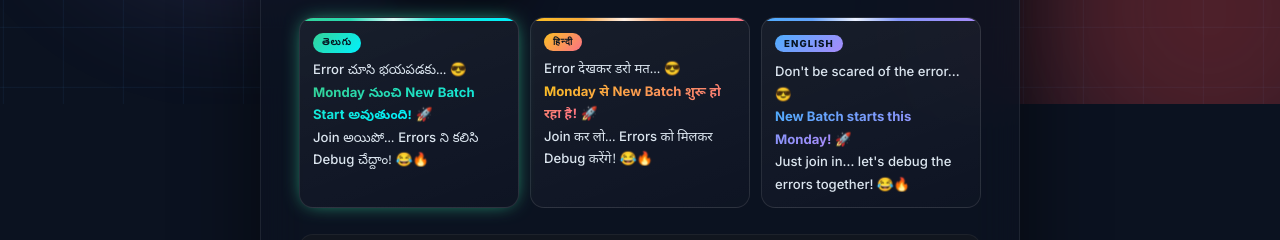
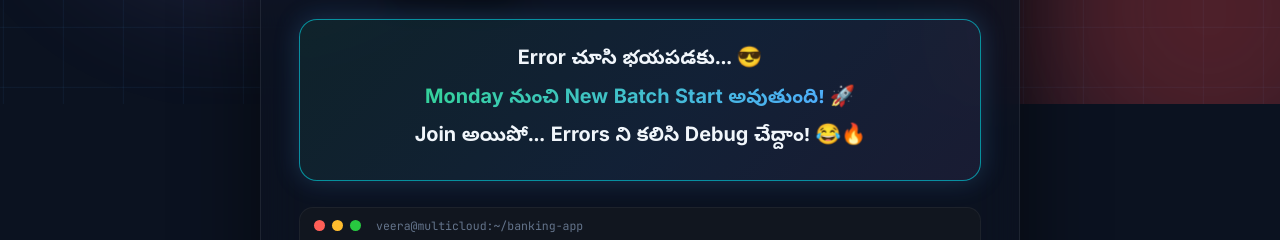
Before and after one commit to Keerthireddy-keerthi/azure_microservice_banking_application, a plain HTML site: page frontend/banking-ui/public/error.html in a window 1280 px wide. Shown: the part 696-936 px from the top of the page. Drawn offline with Linux system fonts and the light colour scheme.

Commit message:
Revert "feat(404): tri-lingual batch call-out (Telugu/Hindi/English) with per-language colours"
This reverts commit 62ee790d381a2b05a7649e2d6cdc363c616da382.

```diff
--- a/frontend/banking-ui/public/error.html
+++ b/frontend/banking-ui/public/error.html
@@ -4,7 +4,7 @@
   <meta charset="utf-8" />
   <meta name="viewport" content="width=device-width, initial-scale=1.0" />
   <title>404 — Service Unavailable | Veera_NareshIT_Bank</title>
-  <link href="https://fonts.googleapis.com/css2?family=Inter:wght@300;400;500;600;700;800;900&family=JetBrains+Mono:wght@400;600&family=Noto+Sans+Telugu:wght@400;600;700&family=Noto+Sans+Devanagari:wght@400;600;700&display=swap" rel="stylesheet" />
+  <link href="https://fonts.googleapis.com/css2?family=Inter:wght@300;400;500;600;700;800;900&family=JetBrains+Mono:wght@400;600&family=Noto+Sans+Telugu:wght@400;600;700&display=swap" rel="stylesheet" />
   <style>
     * { box-sizing: border-box; margin: 0; padding: 0; }
 
@@ -174,57 +174,36 @@
     .bubble .who { display: block; font-size: .68rem; letter-spacing: 1.8px; text-transform: uppercase; color: #7a8fa6; margin-bottom: 7px; }
     .bubble .line { display: block; animation: bubblePop .45s ease both; }
 
-    /* ═══════════ Tri-lingual batch call-out ═══════════ */
-    @keyframes cardIn   { from { opacity: 0; transform: translateY(14px) scale(.97); } to { opacity: 1; transform: translateY(0) scale(1); } }
-    @keyframes glowVar  { 0%,100% { box-shadow: 0 0 0 -8px var(--c1); } 50% { box-shadow: 0 0 24px -6px var(--c1); } }
-    @keyframes emojiPop { 0%,100% { transform: scale(1) rotate(0); } 50% { transform: scale(1.26) rotate(-8deg); } }
-    @keyframes sweepBar { 0% { transform: translateX(-100%); } 100% { transform: translateX(100%); } }
+    /* ═══════════ Telugu batch call-out ═══════════ */
+    @keyframes lineIn   { from { opacity: 0; transform: translateY(14px); } to { opacity: 1; transform: translateY(0); } }
+    @keyframes glowEdge { 0%,100% { box-shadow: 0 0 0 rgba(79,172,254,0); border-color: rgba(79,172,254,0.3); } 50% { box-shadow: 0 0 26px rgba(79,172,254,0.22); border-color: rgba(0,242,254,0.55); } }
+    @keyframes emojiPop { 0%,100% { transform: scale(1) rotate(0); } 50% { transform: scale(1.28) rotate(-8deg); } }
 
-    .lang-grid {
-      display: grid; grid-template-columns: repeat(auto-fit, minmax(196px, 1fr));
-      gap: 11px; margin-top: 20px; text-align: left;
+    .telugu-note {
+      position: relative; overflow: hidden; margin-top: 22px; padding: 22px 20px;
+      border-radius: 18px; border: 1px solid rgba(79,172,254,0.3);
+      background-image: linear-gradient(135deg, rgba(52,211,153,0.09), rgba(79,172,254,0.1) 55%, rgba(167,139,250,0.09));
+      animation: glowEdge 3.2s ease-in-out infinite;
+      font-family: 'Noto Sans Telugu', 'Inter', sans-serif;
     }
-    .lang-card {
-      position: relative; overflow: hidden; padding: 13px 13px 12px;
-      border-radius: 14px; border: 1px solid rgba(255,255,255,0.1);
-      background-image: linear-gradient(160deg, rgba(255,255,255,0.055), rgba(255,255,255,0.015));
-      animation: cardIn .55s ease both, glowVar 3.6s ease-in-out infinite;
+    .telugu-note::before {
+      content: ''; position: absolute; inset: 0;
+      background-image: linear-gradient(110deg, transparent 32%, rgba(255,255,255,0.09) 50%, transparent 68%);
+      background-size: 300% 100%; animation: shimmer 4.2s linear infinite;
     }
-    /* Per-language palette drives the accent bar, badge, glow and bold text */
-    .lang-card.te { --c1: #34d399; --c2: #00f2fe; font-family: 'Noto Sans Telugu', 'Inter', sans-serif; }
-    .lang-card.hi { --c1: #fbbf24; --c2: #fb7185; font-family: 'Noto Sans Devanagari', 'Inter', sans-serif; }
-    .lang-card.en { --c1: #4facfe; --c2: #a78bfa; font-family: 'Inter', sans-serif; }
-    .lang-card:nth-child(1) { animation-delay: .1s, .1s; }
-    .lang-card:nth-child(2) { animation-delay: .25s, .9s; }
-    .lang-card:nth-child(3) { animation-delay: .4s, 1.7s; }
-
-    /* top accent bar with a light sweeping across it */
-    .lang-card::before {
-      content: ''; position: absolute; left: 0; right: 0; top: 0; height: 3px;
-      background-image: linear-gradient(90deg, var(--c1), var(--c2));
+    .telugu-note p {
+      position: relative; margin: 0; font-weight: 700; color: #f1f6fb;
+      font-size: clamp(1rem, 3.3vw, 1.24rem); line-height: 1.95;
+      animation: lineIn .6s ease both;
     }
-    .lang-card::after {
-      content: ''; position: absolute; left: 0; top: 0; width: 40%; height: 3px;
-      background-image: linear-gradient(90deg, transparent, rgba(255,255,255,0.85), transparent);
-      animation: sweepBar 2.8s linear infinite;
-    }
-    .lang-card .badge {
-      display: inline-block; margin-bottom: 8px; padding: 3px 9px; border-radius: 999px;
-      font-family: 'Inter', sans-serif; font-size: .6rem; font-weight: 800;
-      letter-spacing: 1.1px; text-transform: uppercase; color: #06121f;
-      background-image: linear-gradient(135deg, var(--c1), var(--c2));
-    }
-    .lang-card p { margin: 0; font-size: .82rem; line-height: 1.72; color: #dce6f0; font-weight: 500; }
-    .lang-card b {
-      font-weight: 700;
-      background-image: linear-gradient(135deg, var(--c1), var(--c2));
+    .telugu-note p:nth-child(1) { animation-delay: .15s; }
+    .telugu-note p:nth-child(2) { animation-delay: .35s; }
+    .telugu-note p:nth-child(3) { animation-delay: .55s; }
+    .telugu-note .em { display: inline-block; animation: emojiPop 2.4s ease-in-out infinite; }
+    .telugu-note .hl {
+      background-image: linear-gradient(135deg, #34d399, #4facfe);
       -webkit-background-clip: text; background-clip: text;
-      -webkit-text-fill-color: transparent; color: transparent;
-    }
-    .lang-card .em { display: inline-block; animation: emojiPop 2.4s ease-in-out infinite; }
-
-    @supports not ((-webkit-background-clip: text) or (background-clip: text)) {
-      .lang-card b { background-image: none; color: var(--c1); -webkit-text-fill-color: var(--c1); }
+      -webkit-text-fill-color: transparent; color: transparent; font-weight: 700;
     }
 
     /* ═══════════ Terminal ═══════════ */
@@ -343,26 +322,11 @@
       </div>
     </section>
 
-    <!-- Batch call-out in three languages, right under the reaction shot -->
-    <section class="lang-grid" aria-label="New batch announcement">
-      <div class="lang-card te" lang="te">
-        <span class="badge">తెలుగు</span>
-        <p>Error చూసి భయపడకు… <span class="em">😎</span></p>
-        <p><b>Monday నుంచి New Batch Start అవుతుంది!</b> <span class="em">🚀</span></p>
-        <p>Join అయిపో… Errors ని కలిసి Debug చేద్దాం! <span class="em">😂🔥</span></p>
-      </div>
-      <div class="lang-card hi" lang="hi">
-        <span class="badge">हिन्दी</span>
-        <p>Error देखकर डरो मत… <span class="em">😎</span></p>
-        <p><b>Monday से New Batch शुरू हो रहा है!</b> <span class="em">🚀</span></p>
-        <p>Join कर लो… Errors को मिलकर Debug करेंगे! <span class="em">😂🔥</span></p>
-      </div>
-      <div class="lang-card en" lang="en">
-        <span class="badge">English</span>
-        <p>Don't be scared of the error… <span class="em">😎</span></p>
-        <p><b>New Batch starts this Monday!</b> <span class="em">🚀</span></p>
-        <p>Just join in… let's debug the errors together! <span class="em">😂🔥</span></p>
-      </div>
+    <!-- Batch call-out, right under the reaction shot -->
+    <section class="telugu-note" lang="te">
+      <p>Error చూసి భయపడకు… <span class="em">😎</span></p>
+      <p><span class="hl">Monday నుంచి New Batch Start అవుతుంది!</span> <span class="em">🚀</span></p>
+      <p>Join అయిపో… Errors ని కలిసి Debug చేద్దాం! <span class="em">😂🔥</span></p>
     </section>
 
     <!-- Live "kubectl" transcript, typed out -->
```
